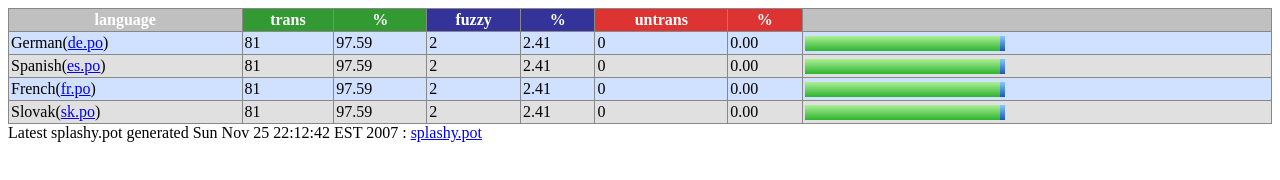
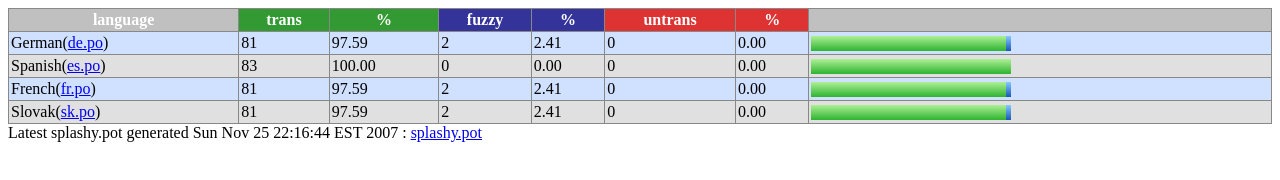
Before and after one commit to zdanek/splashy, a plain HTML site: page po/index.html in a window 1280 px wide. Drawn offline with Linux system fonts and the light colour scheme.

Commit message:
new stats

```diff
--- a/po/index.html
+++ b/po/index.html
@@ -4,11 +4,11 @@
 <table cellspacing='0' cellpadding='0' border='0' bgcolor='#888888' width='100%'><tr><td><table cellspacing='1' cellpadding='2' border='0' width='100%'>
 <tr bgcolor='#c0c0c0'><th>language</th><th style='background: #339933;'>trans</th><th style='background: #339933;'>%</th><th style='background: #333399;'>fuzzy</th><th style='background: #333399;'>%</th><th style='background: #dd3333;'>untrans</th><th style='background: #dd3333;'>%</th><th>&nbsp;</th></tr>
 <tr bgcolor='#d0e0ff'><td>German(<a href='de.po'>de.po</a>)</td><td>81</td><td>97.59</td><td>2</td><td>2.41</td><td>0</td><td>0.00</td><td><img src='bar_g.png' height='15' width='195' /><img src='bar_b.png' height='15' width='5' /></tr>
-<tr bgcolor='#e0e0e0'><td>Spanish(<a href='es.po'>es.po</a>)</td><td>81</td><td>97.59</td><td>2</td><td>2.41</td><td>0</td><td>0.00</td><td><img src='bar_g.png' height='15' width='195' /><img src='bar_b.png' height='15' width='5' /></tr>
+<tr bgcolor='#e0e0e0'><td>Spanish(<a href='es.po'>es.po</a>)</td><td>83</td><td>100.00</td><td>0</td><td>0.00</td><td>0</td><td>0.00</td><td><img src='bar_g.png' height='15' width='200' /></tr>
 <tr bgcolor='#d0e0ff'><td>French(<a href='fr.po'>fr.po</a>)</td><td>81</td><td>97.59</td><td>2</td><td>2.41</td><td>0</td><td>0.00</td><td><img src='bar_g.png' height='15' width='195' /><img src='bar_b.png' height='15' width='5' /></tr>
 <tr bgcolor='#e0e0e0'><td>Slovak(<a href='sk.po'>sk.po</a>)</td><td>81</td><td>97.59</td><td>2</td><td>2.41</td><td>0</td><td>0.00</td><td><img src='bar_g.png' height='15' width='195' /><img src='bar_b.png' height='15' width='5' /></tr>
 </table></td></tr></table>
-Latest splashy.pot generated Sun Nov 25 22:12:42 EST 2007
+Latest splashy.pot generated Sun Nov 25 22:16:44 EST 2007
 : <a href='splashy.pot'>splashy.pot</a><br />
 </body>
 </html>
```
Also changed, not shown: 1 other file.
